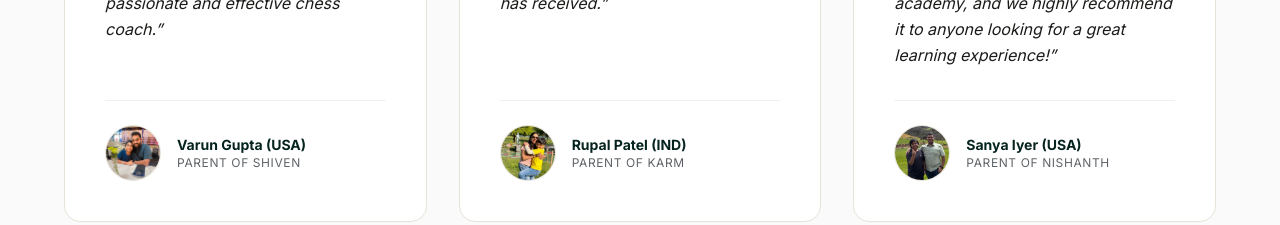
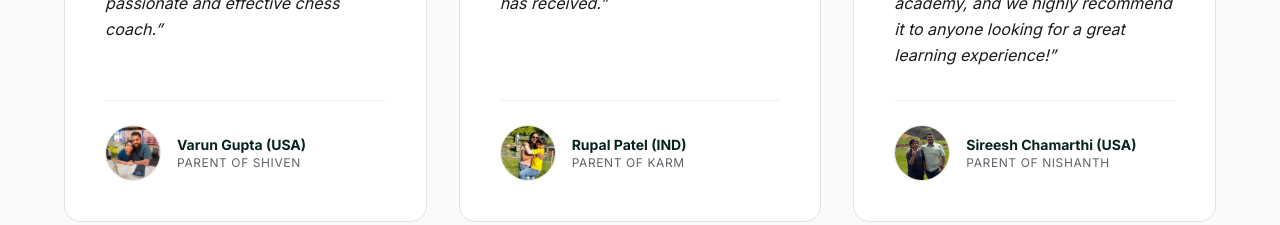
Before and after one commit to Vedant7229/prime-square-chess, a Next.js app: page /success-stories in a window 1280 px wide. Shown: the part 1800-2025 px from the top of the page. Built offline with nearby package versions, Linux system fonts and the light colour scheme.

Commit message:
Update testimonials parent name in success stories

```diff
--- a/src/app/success-stories/page.tsx
+++ b/src/app/success-stories/page.tsx
@@ -50,7 +50,7 @@ const testimonials = [
     src: Kp,
   },
   {
-    parent: "Sanya Iyer (USA)",
+    parent: "Sireesh Chamarthi (USA)",
     child: "Nishanth",
     quote:
       "We're thrilled with our experience at the academy! Nishanth's passion for chess has skyrocketed, and it's all thanks to the fantastic coaching. The instructors are not only knowledgeable but also incredibly supportive, making even the most complex strategies fun and accessible. It's been amazing to see Nishanth's confidence grow, and his critical thinking skills develop. We're so proud to be a part of this academy, and we highly recommend it to anyone looking for a great learning experience!",
```
